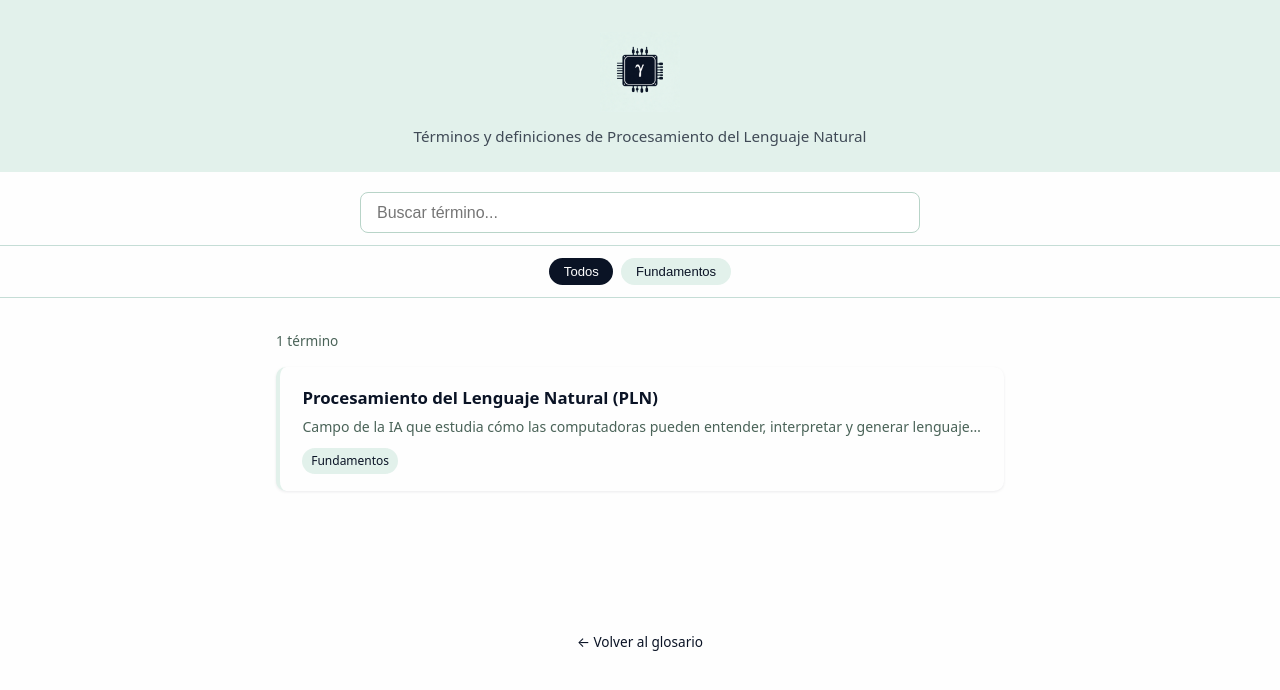
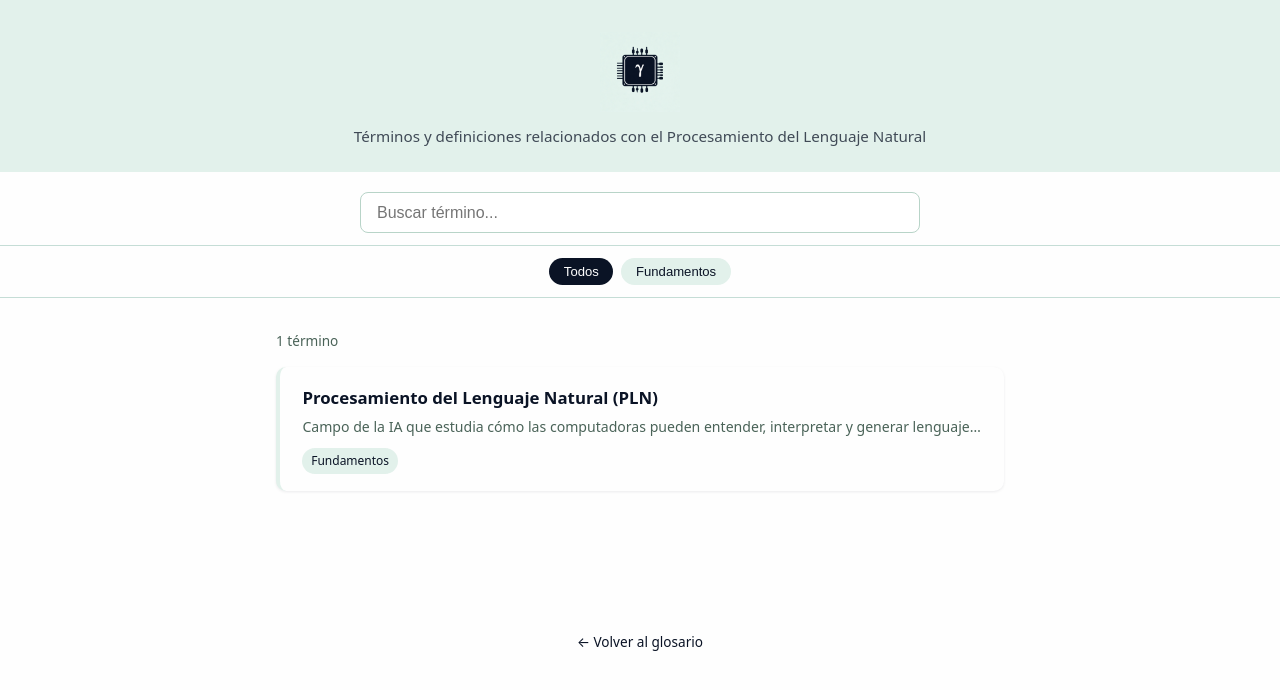
Before and after one commit to Circuigramas/glosario_pln, a Jekyll site: the page built from index.md, in a window 1280 px wide. Shown: the top 690 px of the page. Built offline with Jekyll 4.4.1, drawn with Linux system fonts in a browser that asks for light colours.

Commit message:
Update site title and description in _config.yml

```diff
--- a/_config.yml
+++ b/_config.yml
@@ -1,5 +1,5 @@
-title: Glosario PLN
-description: Términos y definiciones de Procesamiento del Lenguaje Natural
+title: Glosario
+description: Términos y definiciones relacionados con el Procesamiento del Lenguaje Natural
 baseurl: /glosario_pln
 url: https://circuigramas.github.io
 
```
